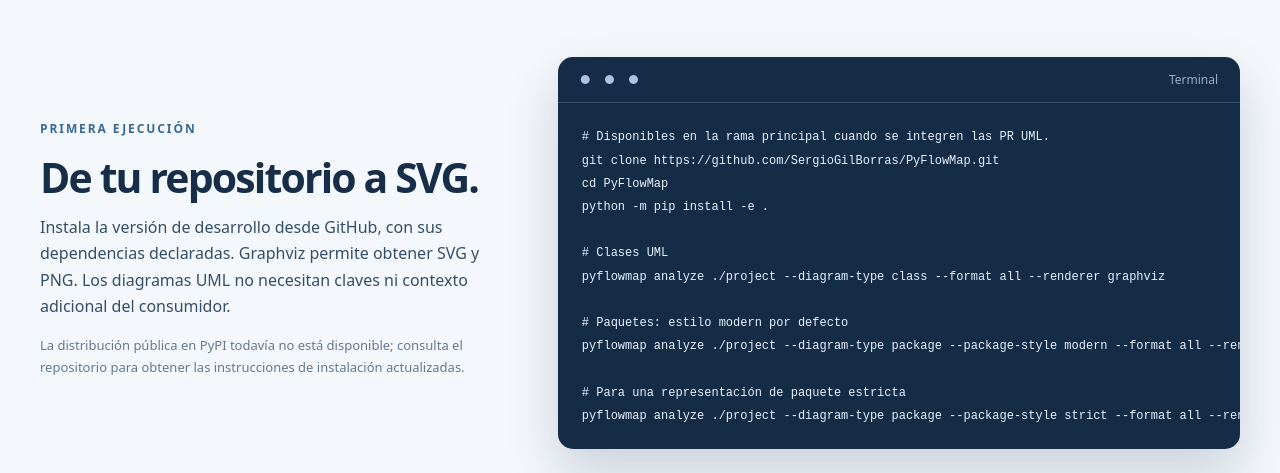
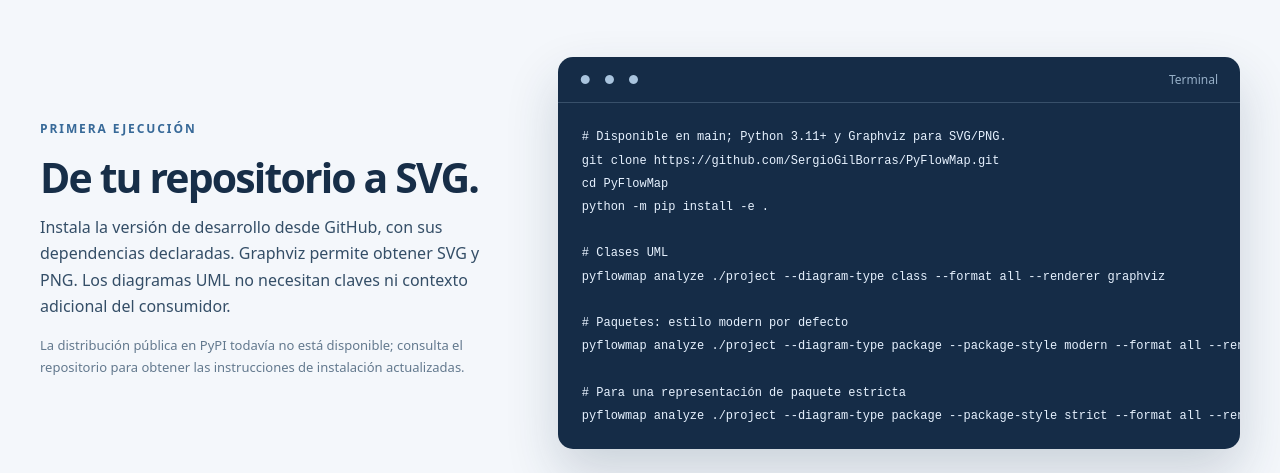
Before and after one commit to SergioGilBorras/PyFlowMap, a plain HTML site: page site/index.html in a window 1280 px wide. Shown: the part 3340-3813 px from the top of the page. Drawn offline with Linux system fonts and the light colour scheme.

Commit message:
docs: synchronize merged feature status and safe publication instructions

```diff
--- a/site/index.html
+++ b/site/index.html
@@ -37,7 +37,7 @@
 
     <section class="quickstart shell" id="instalacion" aria-labelledby="start-title">
       <div><span class="eyebrow">Primera ejecución</span><h2 id="start-title">De tu repositorio a SVG.</h2><p>Instala la versión de desarrollo desde GitHub, con sus dependencias declaradas. Graphviz permite obtener SVG y PNG. Los diagramas UML no necesitan claves ni contexto adicional del consumidor.</p><p class="muted">La distribución pública en PyPI todavía no está disponible; consulta el repositorio para obtener las instrucciones de instalación actualizadas.</p></div>
-      <div class="terminal"><div class="terminal-bar"><span aria-hidden="true">● ● ●</span><span>Terminal</span></div><pre><code># Disponibles en la rama principal cuando se integren las PR UML.
+      <div class="terminal"><div class="terminal-bar"><span aria-hidden="true">● ● ●</span><span>Terminal</span></div><pre><code># Disponible en main; Python 3.11+ y Graphviz para SVG/PNG.
 git clone https://github.com/SergioGilBorras/PyFlowMap.git
 cd PyFlowMap
 python -m pip install -e .
```
Also changed, not shown: 6 other files.
